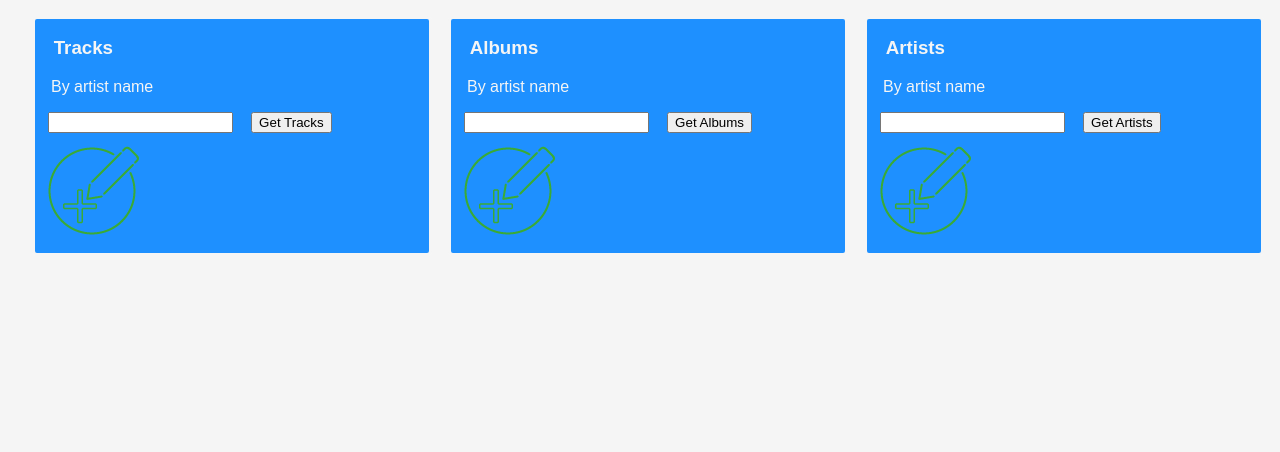
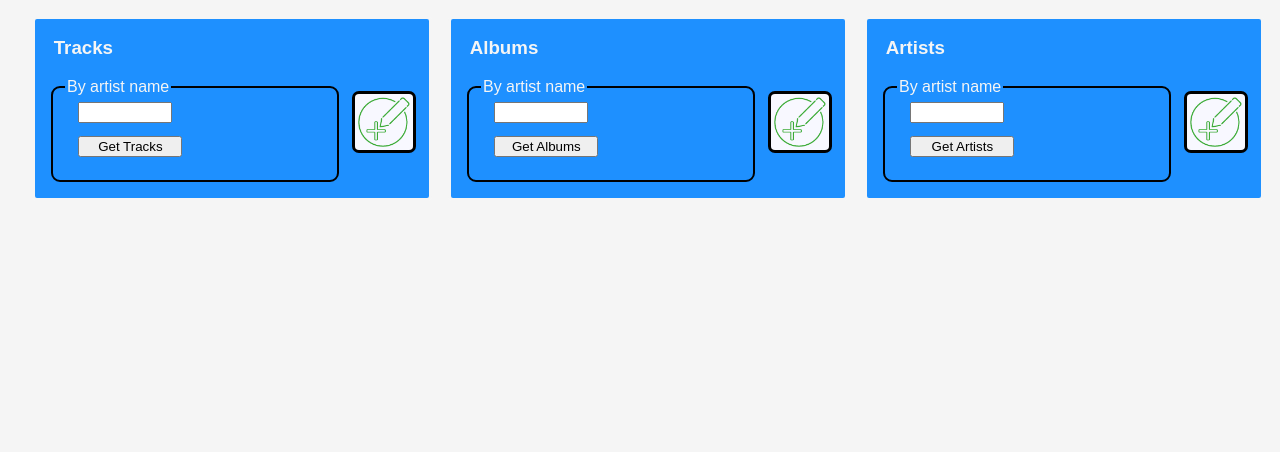
Before and after one commit to NielsJustesen/Web-dev-2nd-Mandatory, a PHP site: page /admin.php in a window 1280 px wide. Shown: the part 48-500 px from the top of the page. Run offline with PHP 8.4, Linux system fonts and the light colour scheme.

Commit message:
Admin can now delete

```diff
--- a/admin.php
+++ b/admin.php
@@ -19,24 +19,30 @@
             <div id="adminBrowsing">
                 <div id="adminTracks" class="1_3">
                     <h3>Tracks</h3>
-                    <p>By artist name</p>
-                    <input type="text" id="adminTrackTxt">
-                    <input type="button" id="adminTracksBtn" value="Get Tracks">
-                    <input type="image" src="imgs/create.png" id="createTrackBtn">
+                    <input type="image" src="imgs/create.png" id="createTrackBtn" class="adminCreateBtn">
+                    <fieldset>
+                        <legend>By artist name</legend>
+                        <input type="text" id="adminTrackTxt" class="adminSearchTxt">
+                        <input type="button" id="adminTracksBtn" value="Get Tracks" class="adminSearchBtn">
+                    </fieldset>
                 </div>
                 <div id="adminAlbums" class="1_3">
                     <h3>Albums</h3>
-                    <p>By artist name</p>
-                    <input type="text" id="adminAlbumTxt">
-                    <input type="button" id="adminAlbumsBtn" value="Get Albums">
-                    <input type="image" src="imgs/create.png" id="createAlbumBtn">
+                    <input type="image" src="imgs/create.png" id="createAlbumBtn" class="adminCreateBtn">
+                    <fieldset>
+                        <legend>By artist name</legend>
+                        <input type="text" id="adminAlbumTxt" class="adminSearchTxt">
+                        <input type="button" id="adminAlbumsBtn" value="Get Albums" class="adminSearchBtn">
+                    </fieldset>
                 </div>
                 <div id="adminArtists" class="1_3">
                     <h3>Artists</h3>
-                    <p>By artist name</p>
-                    <input type="text" id="adminArtistTxt">
-                    <input type="button" id="adminArtistsBtn" value="Get Artists">
-                    <input type="image" src="imgs/create.png" id="createArtistBtn">
+                    <input type="image" src="imgs/create.png" id="createArtistBtn" class="adminCreateBtn">
+                    <fieldset>
+                        <legend>By artist name</legend>
+                        <input type="text" id="adminArtistTxt" class="adminSearchTxt">
+                        <input type="button" id="adminArtistsBtn" value="Get Artists" class="adminSearchBtn">
+                    </fieldset>
                 </div>
             </div>
         </main>
@@ -214,6 +220,24 @@
                 </form>
             </div>
         </div>
+        <div id="confirmTrackModal" class="modal">
+            <div id="confirmTrackModalContent">
+                <input type="button" id="confirmTrackDelete" value="Confirm">
+                <input type="button" id="cancelTrackDelete" value="Cancel">
+            </div>
+        </div>
+        <div id="confirmAlbumModal" class="modal">
+            <div id="confirmAlbumModalContent">
+                <input type="button" id="confirmAlbumDelete" value="Confirm">
+                <input type="button" id="cancelAlbumDelete" value="Cancel">
+            </div>
+        </div>
+        <div id="confirmArtistModal" class="modal">
+            <div id="confirmArtistModalContent">
+                <input type="button" id="confirmArtistDelete" value="Confirm">
+                <input type="button" id="cancelArtistDelete" value="Cancel">
+            </div>
+        </div>
         <?php
             include_once("footer.htm");
         ?>
--- /dev/null
+++ b/css/headerStyle.css
@@ -0,0 +1,13 @@
+header input {
+    margin: 1em 0em 1em 1em;
+    color: white;
+    border-radius: 9px;
+    background-color: lightslategray;
+}
+
+header {
+    justify-content: center;
+    display: flex;
+    margin: 0em 0em 0em 0em;
+    background-color: darkred;
+}
--- a/css/styles.css
+++ b/css/styles.css
@@ -213,8 +202,24 @@ tr input {
     border-radius: 5px;
 }
 
-#adminTracks input, #adminAlbums input, #adminArtists input{
+.adminSearchTxt {
     margin: 0 0 1em 1em;
+    width: 33%;
+}
+
+.adminSearchBtn {
+    margin: 0 0 1em 1em;
+    width: 40%;
+}
+
+.adminCreateBtn {
+    width: 13%;
+    margin: 1em;
+    float: right;
+    background-color: ghostwhite;
+    border-radius: 11%;
+    padding: 3px;
+    border-style: solid;
 }
 
 .adminTrackItem, .adminAlbumItem, .adminArtistItem {
@@ -239,7 +243,7 @@ h3 {
 
 
 #adminArtists p, #adminTracks p, #adminAlbums p {
-    margin-left: 1em;
+    margin: 0 0 1em 1em;
 }
 
 .closeForm {
--- a/header.php
+++ b/header.php
@@ -2,7 +2,7 @@
     <title>Chinook Abridged</title>
     <meta charset="UTF-8">
     <meta name="viewport" content="width=device-width, initial-scale=1.0">
-    <link rel="stylesheet" href="css/styles.css">
+    <link rel="stylesheet" href="css/headerStyle.css">
 </head>
 <header>
 
--- a/js/script.js
+++ b/js/script.js
@@ -21,7 +21,7 @@ $(document).ready(function(){
 
                     let selected = selector.val();
                     let txt = txtInput.val();
-
+                    console.log(txt)
                     let resultTable = $("<table/>").attr("id", "browseResults");
                     let tableHeaders = $("<tr/>").appendTo(resultTable);
                     $("<th/>").text("Name").appendTo(tableHeaders);
--- a/login.php
+++ b/login.php
@@ -59,6 +59,7 @@
         include_once("header.php");
     ?>
     <body>
+        <div>
             <form method="POST">
                 <fieldset>
                     <legend>Login</legend>
@@ -70,6 +71,7 @@
                     <p>Not yet registered? <a href="signup.php">Sign up now</a>.</p>
                 </fieldset>
             </form>
+        </div>
         <?php
             include_once("footer.htm");
         ?>
--- a/profile.php
+++ b/profile.php
@@ -23,6 +23,7 @@
         <meta charset="UTF-8">
         <meta name="viewport" content="width=device-width, initial-scale=1.0">
         <title>Chinook Abridged</title>
+        <link rel="stylesheet" href="css/styles.css">
         <script src="js/jquery-3.5.1.js"></script>
         <script src="js/script.js"></script>
         <script src="js/profile.js"></script>
```
Also changed, not shown: other parts of css/styles.css (+26 -20 lines), js/adminCreate.js (+17 -15 lines), js/adminUpdateDelete.js (+111 -10 lines). Lines whose indentation alone changed are shown as unchanged.
